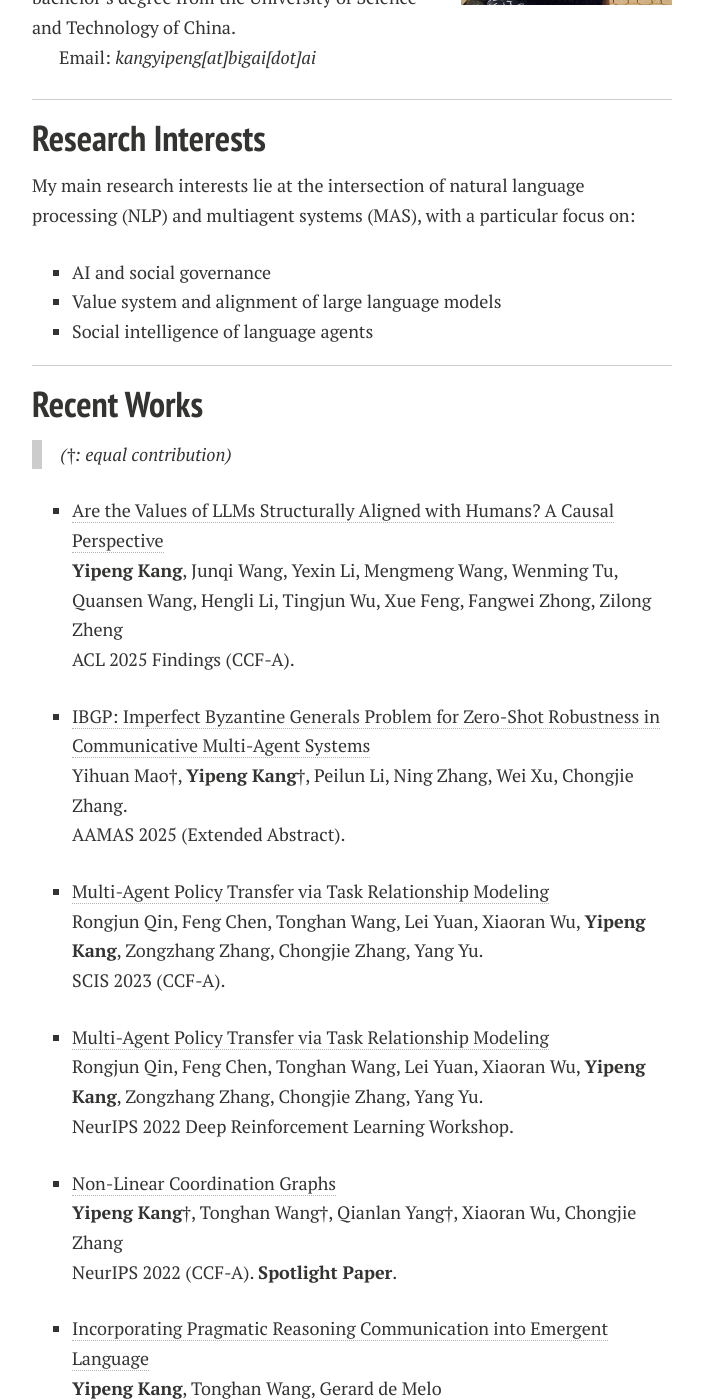
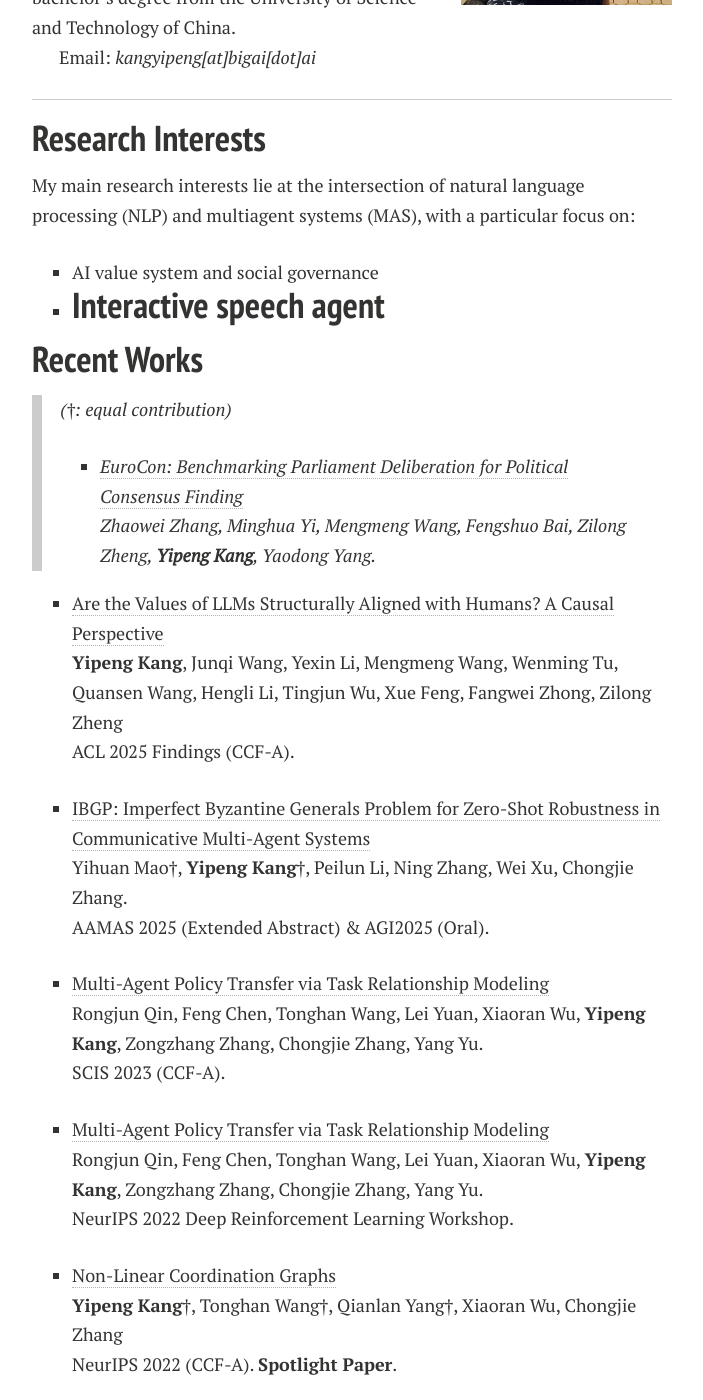
Before and after one commit to fringsoo/fringsoo.github.io, a Jekyll site: the page built from index.md, in a window 1280 px wide and 1400 px high, scrolled down 431 px. Shown: the whole window, without its empty margins (288-991 px from the left). Built offline with Jekyll 4.4.1, drawn with Linux system fonts in a browser that asks for light colours; nearby versions of some CDN libraries; comment, search, counter and statistics services are not loaded; a style sheet for code colours, icons or effects is not loaded.

Commit message:
ACL version.

```diff
--- a/index.md
+++ b/index.md
@@ -19,19 +19,19 @@ Email: *kangyipeng[at]bigai[dot]ai*
 
 ## Research Interests
 My main research interests lie at the intersection of natural language processing (NLP) and multiagent systems (MAS), with a particular focus on:
-- AI and social governance
-- Value system and alignment of large language models
-- Social intelligence of language agents
-
+- AI value system and social governance
+- Interactive speech agent
 ---
 
 ## Recent Works
 > (†: equal contribution)
+- [EuroCon: Benchmarking Parliament Deliberation for Political Consensus Finding](https://arxiv.org/abs/2505.19558?)<br>Zhaowei Zhang, Minghua Yi, Mengmeng Wang, Fengshuo Bai, Zilong Zheng, **Yipeng Kang**, Yaodong Yang.
+
 
 - [Are the Values of LLMs Structurally Aligned with Humans? A Causal Perspective](https://arxiv.org/abs/2501.00581)<br>**Yipeng Kang**, Junqi Wang, Yexin Li, Mengmeng Wang, Wenming Tu, Quansen Wang, Hengli Li, Tingjun Wu, Xue Feng, Fangwei Zhong, Zilong Zheng<br>ACL 2025 Findings (CCF-A).
 
 
-- [IBGP: Imperfect Byzantine Generals Problem for Zero-Shot Robustness in Communicative Multi-Agent Systems](https://arxiv.org/abs/2410.16237)<br>Yihuan Mao†, **Yipeng Kang**†, Peilun Li, Ning Zhang, Wei Xu, Chongjie Zhang.<br>AAMAS 2025 (Extended Abstract).
+- [IBGP: Imperfect Byzantine Generals Problem for Zero-Shot Robustness in Communicative Multi-Agent Systems](https://arxiv.org/abs/2410.16237)<br>Yihuan Mao†, **Yipeng Kang**†, Peilun Li, Ning Zhang, Wei Xu, Chongjie Zhang.<br>AAMAS 2025 (Extended Abstract) & AGI2025 (Oral).
 
 - [Multi-Agent Policy Transfer via Task Relationship Modeling](https://github.com/fringsoo/CGMIX)<br>Rongjun Qin, Feng Chen, Tonghan Wang, Lei Yuan, Xiaoran Wu, **Yipeng Kang**, Zongzhang Zhang, Chongjie Zhang, Yang Yu.<br>SCIS 2023 (CCF-A).
 
```
